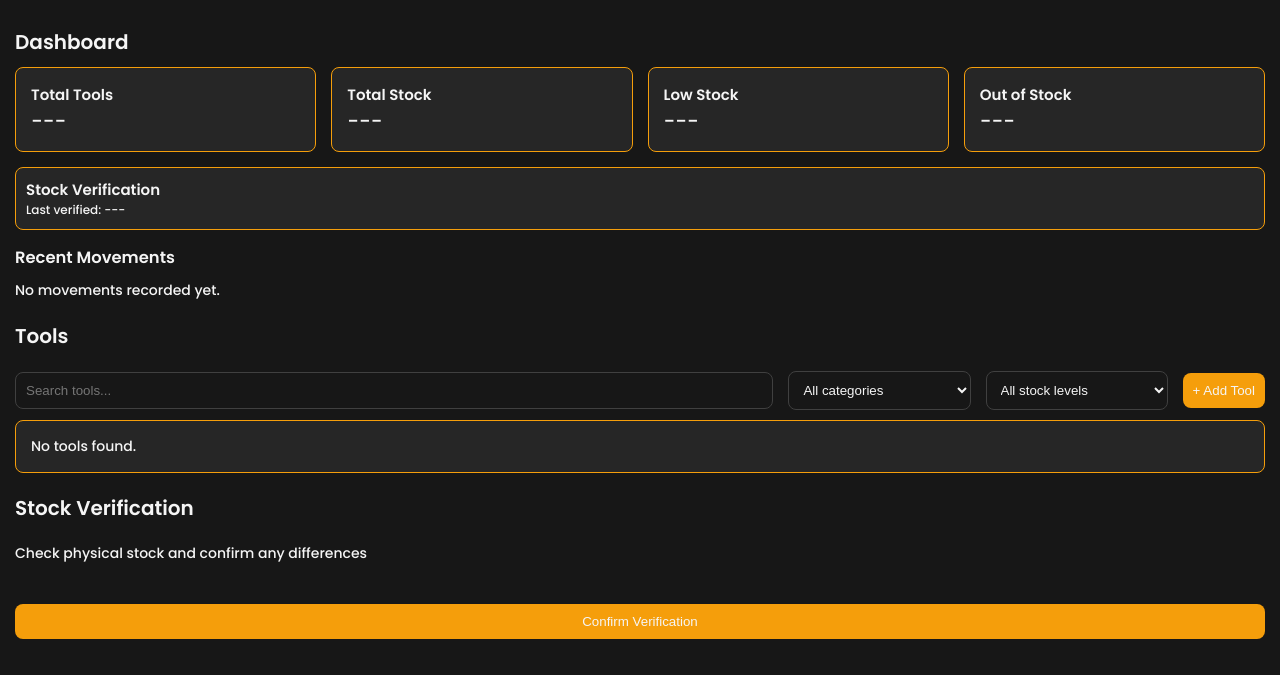
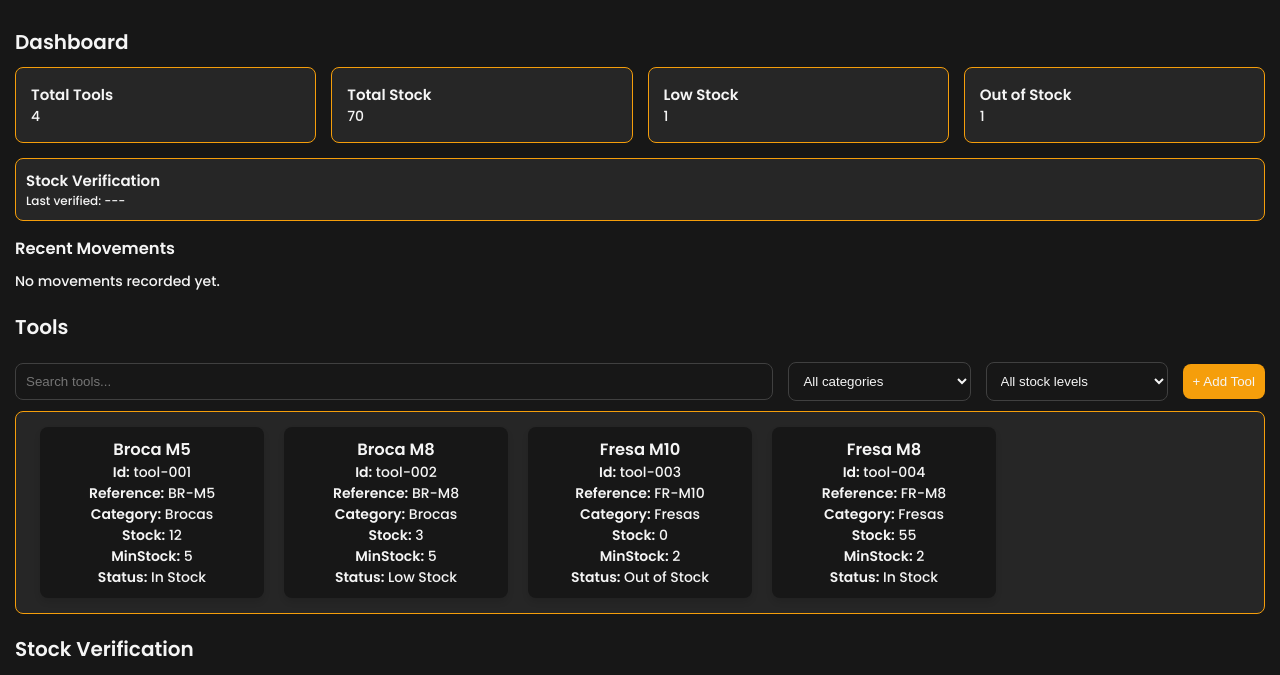
Before and after one commit to PedroDuarte30/cnc-tool-manager, a plain HTML site: page index.html in a window 1280 px wide. Shown: the part 51-726 px from the top of the page. Drawn offline with Linux system fonts and the light colour scheme.

Commit message:
feat: display tool status and prepare search functionality

```diff
--- a/index.html
+++ b/index.html
@@ -41,19 +41,19 @@
         <div class="dashboard-cards">
           <div class="card total-tools">
             <h3>Total Tools</h3>
-            <p>---</p>
+            <p id="total-tools">---</p>
           </div>
           <div class="card total-stock">
             <h3>Total Stock</h3>
-            <p>---</p>
+            <p id="total-stock">---</p>
           </div>
           <div class="card low-stock">
             <h3>Low Stock</h3>
-            <p>---</p>
+            <p id="low-stock">---</p>
           </div>
           <div class="card out-stock">
             <h3>Out of Stock</h3>
-            <p>---</p>
+            <p id="out-stock">---</p>
           </div>
         </div>
         <div class="verification-status">
@@ -98,7 +98,9 @@
         </div>
 
         <div class="tools-list">
-          <p>No tools found.</p>
+          <div id="container-cards">
+            <p>No tools found.</p>
+          </div>
         </div>
       </section>
 
--- a/src/css/styles.css
+++ b/src/css/styles.css
@@ -154,11 +154,65 @@ main section h2 {
   font-size: 1.4rem;
 }
 
+.card h3 {
+  margin-top: 0;
+  color: var(--main);
+}
+
+.card p {
+  color: var(--main);
+  font-size: 14px;
+}
+
+.card .button {
+  display: inline-block;
+  margin-top: 15px;
+  padding: 10px 20px;
+  background-color: #007bff;
+  color: white;
+  text-decoration: none;
+  border-radius: 5px;
+}
+
 .tools-toolbar {
   display: flex;
   flex-direction: column;
   gap: 15px;
 }
+
+#container-cards {
+  display: flex;
+  flex-direction: column;
+  gap: 20px;
+  max-width: 800px;
+  margin: 0 auto;
+}
+
+.tool-card {
+  background-color: var(--background);
+  border-radius: 8px;
+  box-shadow: 0 4px 6px rgba(0, 0, 0, 0.1);
+  padding: 10px;
+  text-align: center;
+  transition: transform 0.2s;
+}
+
+.tool-card:hover {
+  transform: translateY(-5px);
+}
+
+.tool-card h3 {
+  margin-top: 0;
+  color: var(--main);
+}
+
+.tool-card p {
+  color: var(--main);
+  font-size: 1.4rem;
+
+
+}
+
 
 /*Stock verification*/
 .verification {
@@ -352,6 +406,14 @@ main section h2 {
     min-width: 0;
   }
 
+  #container-cards {
+  display: grid;
+  grid-template-columns: repeat(auto-fill, minmax(220px, 1fr));
+  gap: 20px;
+  max-width: 1200px;
+  margin: 0 auto;
+}
+
   /*Verification*/
   .verification-content {
     gap: 20px;
--- a/src/js/main.js
+++ b/src/js/main.js
@@ -1,27 +1,100 @@
-//Menu Mobile
-const menuBtn = document.querySelector('.menu-btn');
-const mainNav = document.querySelector('.main-nav');
-const navLinks = document.querySelectorAll('.main-nav a');
+//Dashboard tools
+const tools = [
+  {
+    id: "tool-001",
+    name: "Broca M5",
+    reference: "BR-M5",
+    category: "Brocas",
+    stock: 12,
+    minStock: 5,
+  },
 
-menuBtn.addEventListener("click", function() {
-    mainNav.classList.toggle('active');
+  {
+    id: "tool-002",
+    name: "Broca M8",
+    reference: "BR-M8",
+    category: "Brocas",
+    stock: 3,
+    minStock: 5,
+  },
 
-    const isMenuOpen = mainNav.classList.contains('active');
-    menuBtn.setAttribute("aria-expanded", isMenuOpen);
+  {
+    id: "tool-003",
+    name: "Fresa M10",
+    reference: "FR-M10",
+    category: "Fresas",
+    stock: 0,
+    minStock: 2,
+  },
 
+    {
+    id: "tool-004",
+    name: "Fresa M8",
+    reference: "FR-M8",
+    category: "Fresas",
+    stock: 55,
+    minStock: 2,
+  },
+];
+
+const totalTools = tools.length;
+
+let totalStock = 0;
+let lowStock = 0;
+let outOfStock = 0;
+const totalToolsElement = document.getElementById("total-tools");
+const totalStockElement = document.getElementById("total-stock");
+const lowStockElement = document.getElementById("low-stock");
+const outOfStockElement = document.getElementById("out-stock");
+
+tools.forEach((tool) => {
+  totalStock += tool.stock;
+
+  if (tool.stock > 0 && tool.stock <= tool.minStock) {
+    lowStock++;
+  }
+  if (tool.stock === 0) {
+    outOfStock++;
+  }
 });
 
-navLinks.forEach((link) => {
-    link.addEventListener("click", function() {
-        mainNav.classList.remove('active');
-        menuBtn.setAttribute("aria-expanded", "false");
-    })
-});
+totalToolsElement.textContent = totalTools;
+totalStockElement.textContent = totalStock;
+lowStockElement.textContent = lowStock;
+outOfStockElement.textContent = outOfStock;
 
-//Close menu with escape
-document.addEventListener("keydown", function(event) {
-    if(event.key === "Escape") {
-       mainNav.classList.remove('active');
-       menuBtn.setAttribute("aria-expanded", "false");
+//Tools Section
+const container = document.getElementById("container-cards");
+
+const cardsHTML = tools
+  .map((tool) => {
+
+    let toolStatus = "";
+
+    if (tool.stock === 0) {
+      toolStatus = "Out of Stock";
+    } else if (tool.stock > 0 && tool.stock <= tool.minStock) {
+      toolStatus = "Low Stock";
+    } else {
+      toolStatus = "In Stock";
     }
-});
+
+
+    return `
+    <div class="tool-card">
+      <h3>${tool.name}</h3>
+      <p><strong>Id:</strong> ${tool.id}</p>
+      <p><strong>Reference:</strong> ${tool.reference}</p>
+      <p><strong>Category:</strong> ${tool.category}</p>
+      <p><strong>Stock:</strong> ${tool.stock}</p>
+      <p><strong>MinStock:</strong> ${tool.minStock}</p>
+      <p><strong>Status:</strong> ${toolStatus}</p>
+    </div>
+  `;
+  })
+  .join("");
+
+container.innerHTML = cardsHTML;
+
+//Search tool
+const searchTool = document.getElementById('tool-search');
```
